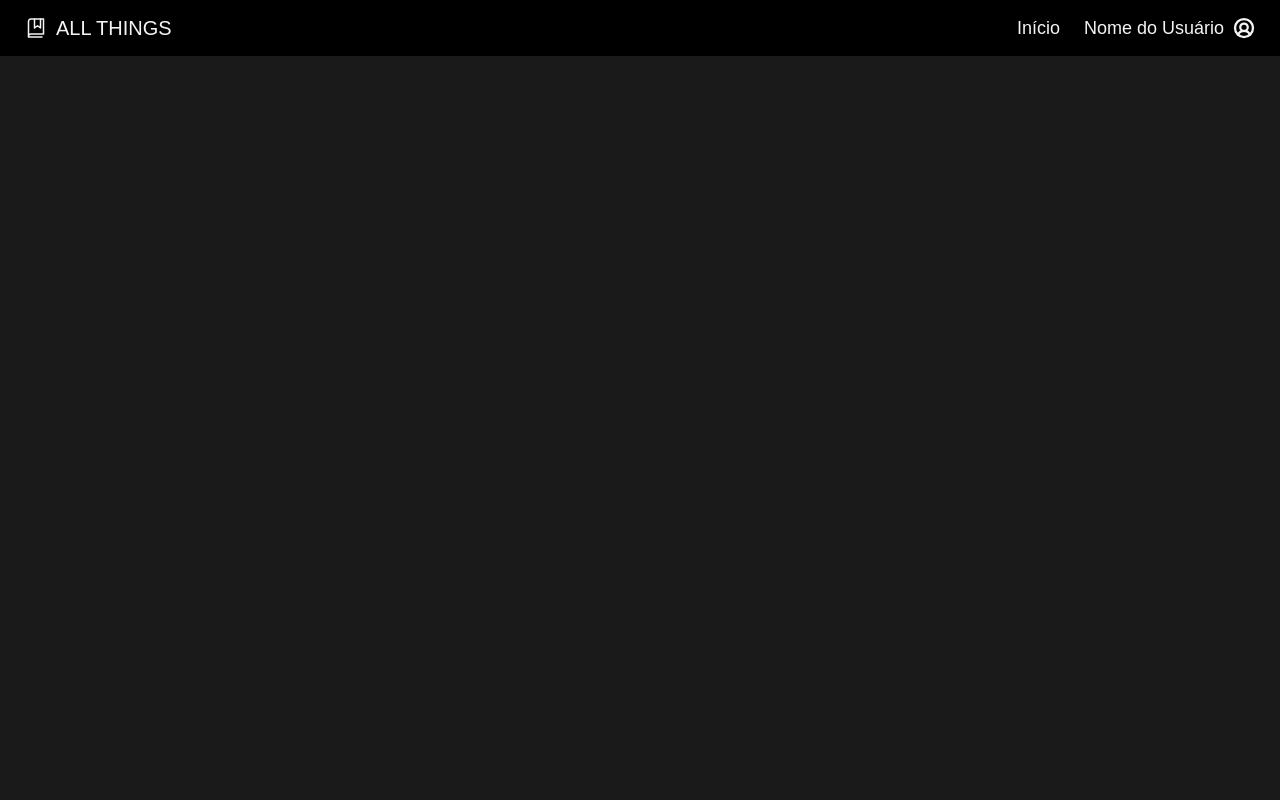
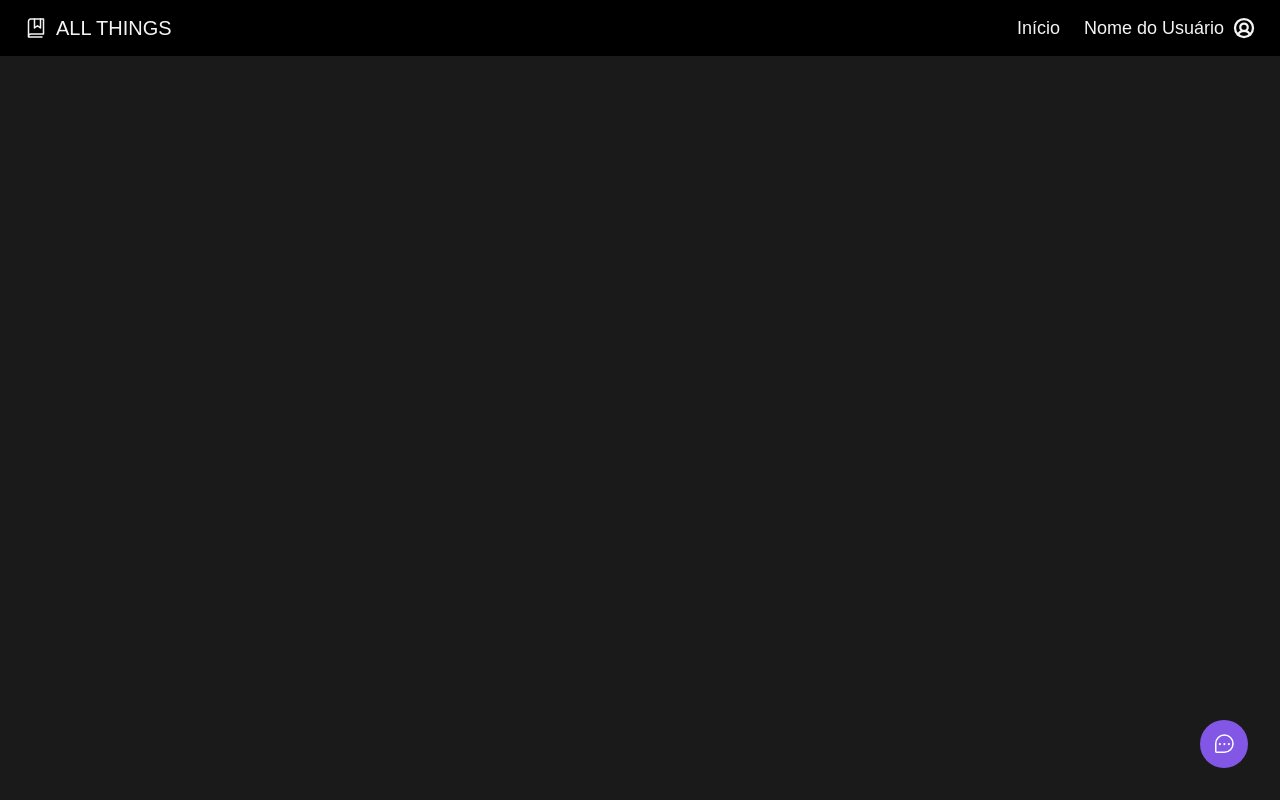
Before and after one commit to davi-souza2001/allThings, a React (Vite) app: page / in a window 1280 px wide. Built offline with nearby package versions, Linux system fonts and the light colour scheme.

Commit message:
add popup, options and new color

```diff
--- a/package.json
+++ b/package.json
@@ -9,6 +9,7 @@
   },
   "dependencies": {
     "@chakra-ui/react": "^2.0.0",
+    "@headlessui/react": "^1.6.1",
     "framer-motion": "^6.3.3",
     "phosphor-react": "^1.4.1",
     "react": "^18.0.0",
--- a/src/components/TasksList/TasksList.tsx
+++ b/src/components/TasksList.tsx
@@ -1,4 +1,4 @@
-import { Task } from "../Task";
+import { Task } from "./Task";
 
 export function TasksList(){
     return(
--- /dev/null
+++ b/src/components/Widget.tsx
@@ -0,0 +1,22 @@
+import { ChatTeardropDots } from 'phosphor-react';
+import { Popover } from '@headlessui/react';
+import { WidgetForm } from './WidgetForm';
+
+export function Widget() {
+    return (
+        <Popover className={"rounded-full absolute bottom-4 right-4 md:bottom-8 md:right-8 flex flex-col items-end"}>
+            <Popover.Panel>
+                <WidgetForm />
+            </Popover.Panel>
+
+            <Popover.Button className="bg-brand-500 rounded-full px-3 h-12 text-white flex items-center group">
+                <ChatTeardropDots className="w-6 h-6" />
+
+                <span className="max-w-0 overflow-hidden group-hover:max-w-xs transition-all duration-500 ease-linear">
+                    <span className="pl-2"></span>
+                    Write
+                </span>
+            </Popover.Button>
+        </Popover>
+    )
+}
--- /dev/null
+++ b/src/components/WidgetForm.tsx
@@ -0,0 +1,7 @@
+export function WidgetForm(){
+    return(
+        <div className="bg-zinc-600 p-4 relative rounded-2xl mb-4 flex flex-col item-center shadow-lg w-[calc(100vw-2rem)] md:w-auto">
+            Hello World
+        </div>
+    )
+}
--- a/src/page/Home.tsx
+++ b/src/page/Home.tsx
@@ -1,11 +1,12 @@
-import { Header } from "../components/Header/Header";
+import { Header } from "../components/Header";
+import { Widget } from "../components/Widget";
 
 
 export function Home() {
     return (
         <div className="h-screen w-scree">
             <Header />
-
+            <Widget />
         </div>
     )
 }
--- a/src/page/UserPage.tsx
+++ b/src/page/UserPage.tsx
@@ -1,6 +1,6 @@
-import { Header } from "../components/Header/Header";
-import { TasksList } from "../components/TasksList/TasksList";
-import { UserInfo } from "../components/UserInfo/UserInfo";
+import { Header } from "../components/Header";
+import { TasksList } from "../components/TasksList";
+import { UserInfo } from "../components/UserInfo";
 
 export function UserPage(){
     return(
```
Also changed, not shown: src/components/Header.tsx (renamed from src/components/Header/Header.tsx), src/components/UserInfo.tsx (renamed from src/components/UserInfo/UserInfo.tsx), 1 other file (tests, documents, lock files or other folders).
